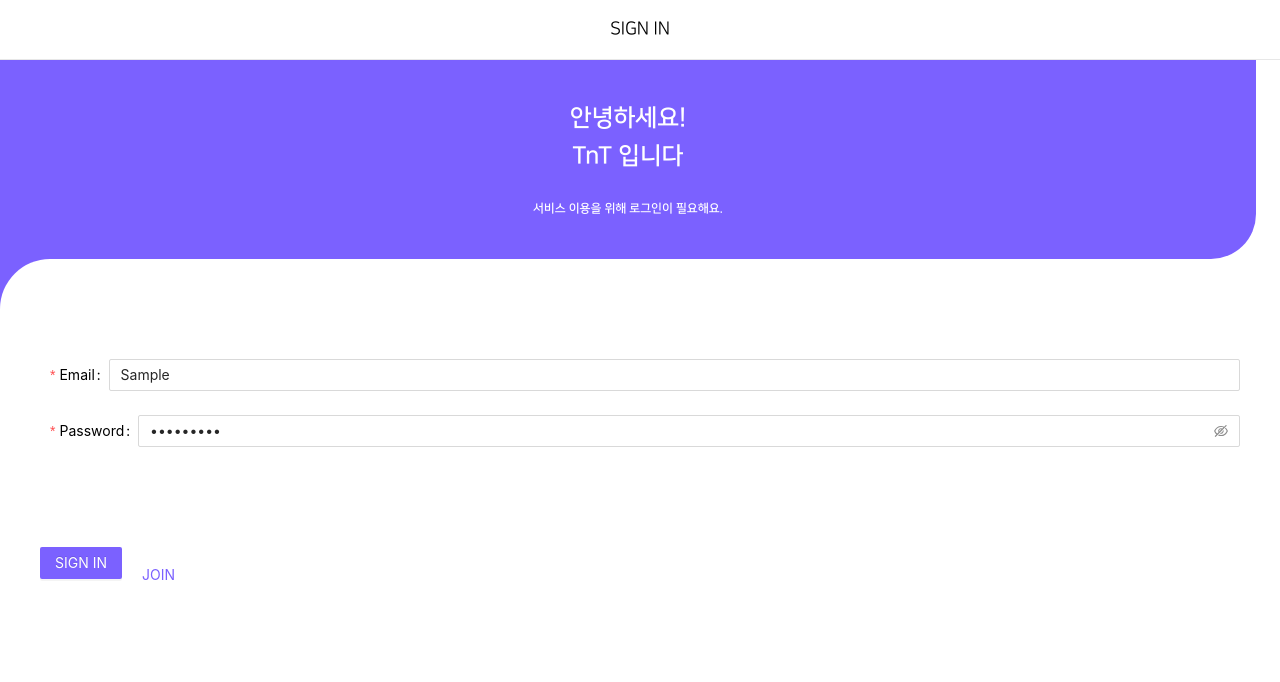
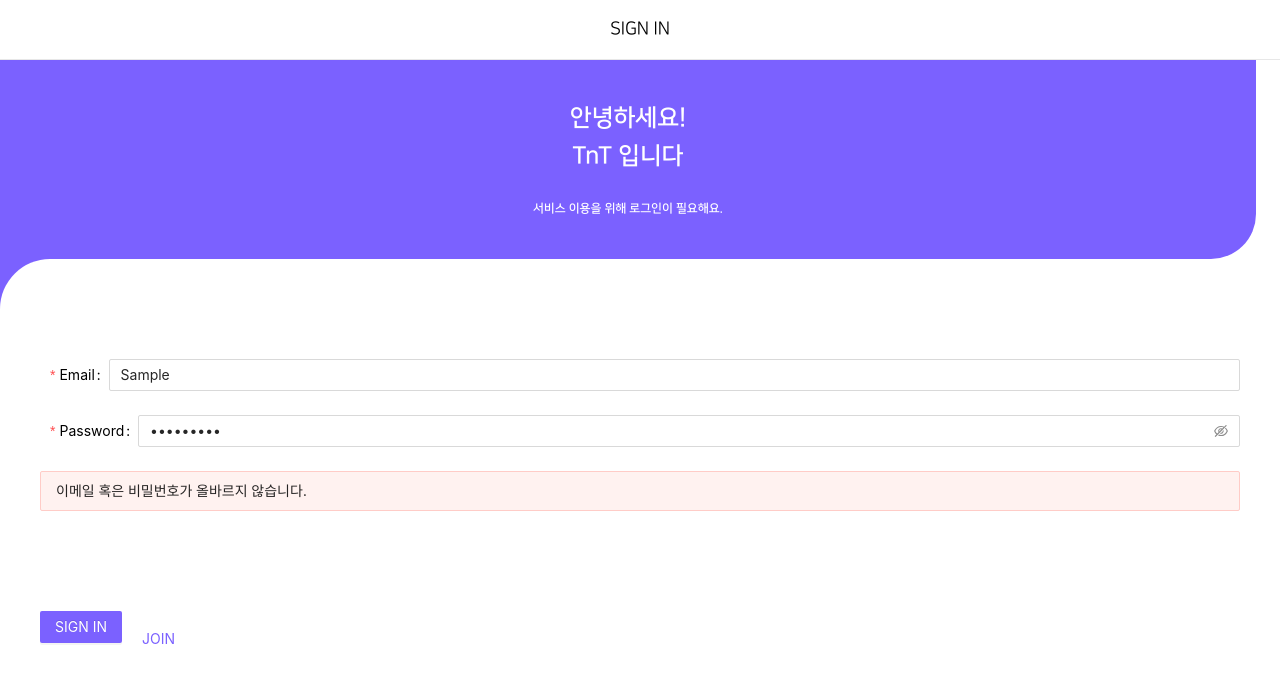
Before and after one commit to tmintalk/tnt-client, a React (Create React App) app: page / in a window 1280 px wide. Both pictures are taken after typing "Sample", "Sample123" into the empty fields and a click on the button "SIGN IN". Shown: the top 682 px of the page. Built offline with nearby package versions, Linux system fonts and the light colour scheme; no server answers.

Commit message:
[fix] 로그인, 가입 에러 핸들링

```diff
--- a/src/components/LoginForm/index.js
+++ b/src/components/LoginForm/index.js
@@ -1,7 +1,8 @@
+import { useState } from 'react';
 import axios from 'axios';
 import { useCookies } from 'react-cookie';
 
-import { Form, Input, Button } from 'antd';
+import { Form, Input, Button, Alert } from 'antd';
 import { Link } from 'react-router-dom';
 
 import './index.scss';
@@ -9,10 +10,13 @@ import './index.scss';
 
 const LoginForm = () => {
   const [, setCookie] = useCookies(['Authorization']);
+  const [isLogging, setLogging] = useState(false);
+  const [isError, setError] = useState(false);
 
   const onFinish = async (values) => {
     const { email, password } = values;
-
+    setLogging(true);
+    try {
       const res = await axios.post('/auth/login', {
         email,
         password,
@@ -20,6 +24,11 @@ const LoginForm = () => {
 
       setCookie('Authorization', res.data.token, { path: '/', maxAge: 24 * 60 * 60 });
       window.location.href = "/"
+    } catch (error) {
+      console.log(error);
+      setLogging(false);
+      setError(true);
+    }
   }
 
   return (
@@ -54,9 +63,10 @@ const LoginForm = () => {
             >
               <Input.Password />
             </Form.Item>
+            {isError && <Alert message="이메일 혹은 비밀번호가 올바르지 않습니다." type="error" />}
             <div className="login-and-join">
               <Form.Item>
-                <Button type="primary" htmlType="submit">
+                <Button type="primary" htmlType="submit" loading={isLogging}>
                   SIGN IN
                 </Button>
               </Form.Item>
--- a/src/components/SignupForm/index.js
+++ b/src/components/SignupForm/index.js
@@ -2,18 +2,19 @@ import { useState } from "react";
 import axios from "axios";
 import { useCookies } from "react-cookie";
 
-import { Form, Input, Button, Upload, message } from "antd";
+import { Form, Input, Button, Upload, Alert } from "antd";
 import { Link } from "react-router-dom";
-import { LoadingOutlined, PlusOutlined } from "@ant-design/icons";
+import { PlusOutlined } from "@ant-design/icons";
 
 import "./index.scss";
 
 const SignupForm = () => {
   const [, setCookie] = useCookies(["Authorization"]);
-  const [loading, setLoading] = useState();
+  const [isError, setError] = useState(false);
   const [imageUrl, setImageUrl] = useState("");
 
   const onFinish = async (values) => {
+    try {
       const { email, password, nickname, image } = values;
       const thumbnailUrl = image?.file?.response?.uri;
 
@@ -29,6 +30,9 @@ const SignupForm = () => {
         maxAge: 24 * 60 * 60,
       });
       window.location.href = "/";
+    } catch (error) {
+      setError(true);
+    }
   };
 
   const handleChange = (info) => {
@@ -102,6 +106,7 @@ const SignupForm = () => {
             >
               <Input.Password />
             </Form.Item>
+            {isError && <Alert message="닉네임이 중복됩니다." type="error" />}
             <div className="join-and-login">
               <Form.Item>
                 <Button type="primary" htmlType="submit">
```
Lines whose indentation alone changed are shown as unchanged.
